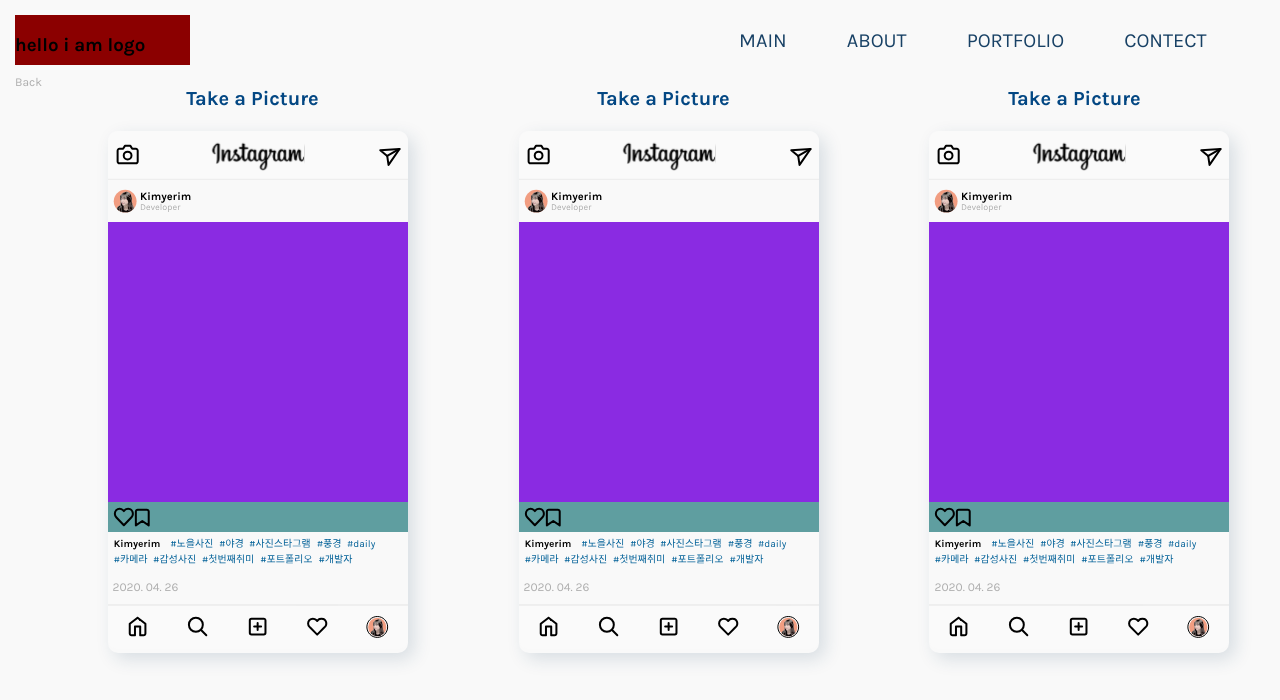
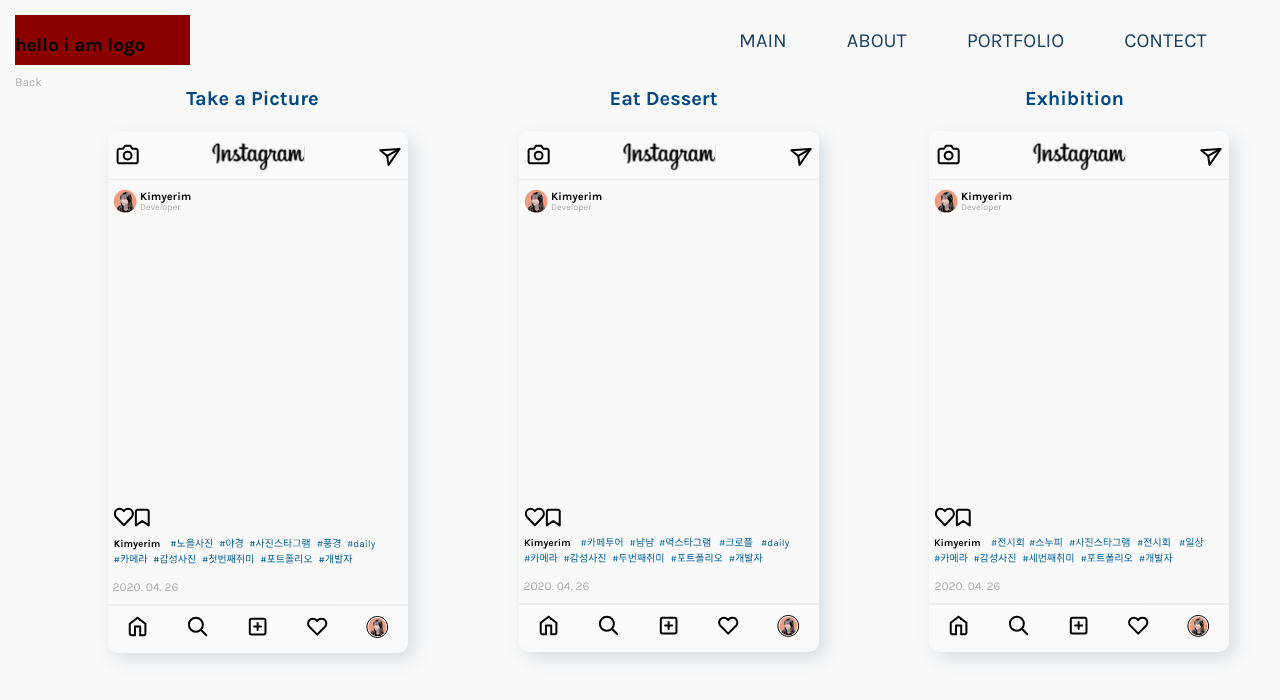
Before and after one commit to Kimyerim1935/my-port-rim, a React (Create React App) app: page /Instagram in a window 1280 px wide. Shown: the top 700 px of the page. Built offline with nearby package versions, Linux system fonts and the light colour scheme; a web font is replaced by a local one.

Commit message:
해시태그 넣기

```diff
--- a/src/routes/Instagram.css
+++ b/src/routes/Instagram.css
@@ -55,14 +55,14 @@
 .InstaImg{
     width: 300px;
     height: 280px;
-    background-color: blueviolet;
+
 }
 .InstaImgNav{
     width: 300px;
     height: 30px;
     padding: 5px 5px 5px 5px;
     justify-content: space-between;
-    background-color: cadetblue;
+
 }
 .Hash{
     margin: 5px 5px 0 5px;
--- a/src/routes/Instagram.js
+++ b/src/routes/Instagram.js
@@ -8,6 +8,8 @@
 import Heart from '../SVG/Heart.svg';
 import Bookmark from '../SVG/Bookmark.svg';
 import Hashtag1 from '../SVG/Hashtag1.svg';
+import Hashtag2 from '../SVG/Hashtag2.svg';
+import Hashtag3 from '../SVG/Hashtag3.svg';
 
 function Instacontents1(){
   return(
@@ -34,7 +36,7 @@
 function Instacontents2(){
   return(
     <div className="Instacontents">
-      <h2 className="Instatitle">Take a Picture</h2>
+      <h2 className="Instatitle">Eat Dessert</h2>
        <div className="InstaCompo">
          <img src={InstaMenu} alt="Instamenu" / >
            <img src={InstaPro} alt="profile" className="InstaPro"/ >
@@ -45,7 +47,7 @@
             <img src={Heart} alt="Heart" / >
             <img src={Bookmark} alt="Book" / >
            </div>
-           <img src={Hashtag1} alt="hash1" className="Hash" / >
+           <img src={Hashtag2} alt="hash2" className="Hash" / >
            <h3 className="InstaDate">2020. 04. 26</h3>
           <img src={InstaButton} alt="button" / >
       </div>
@@ -56,7 +58,7 @@
 function Instacontents3(){
   return(
     <div className="Instacontents">
-      <h2 className="Instatitle">Take a Picture</h2>
+      <h2 className="Instatitle">Exhibition</h2>
        <div className="InstaCompo">
          <img src={InstaMenu} alt="Instamenu" / >
            <img src={InstaPro} alt="profile" className="InstaPro"/ >
@@ -67,7 +69,7 @@
             <img src={Heart} alt="Heart" / >
             <img src={Bookmark} alt="Book" / >
            </div>
-           <img src={Hashtag1} alt="hash1" className="Hash" / >
+           <img src={Hashtag3} alt="hash3" className="Hash" / >
            <h3 className="InstaDate">2020. 04. 26</h3>
           <img src={InstaButton} alt="button" / >
       </div>
```
